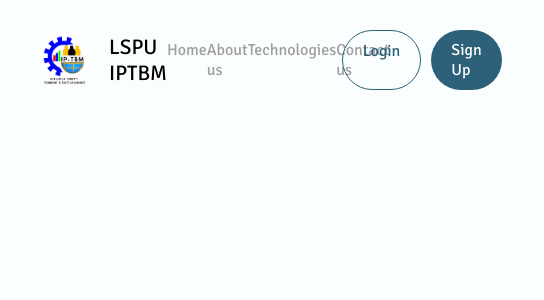
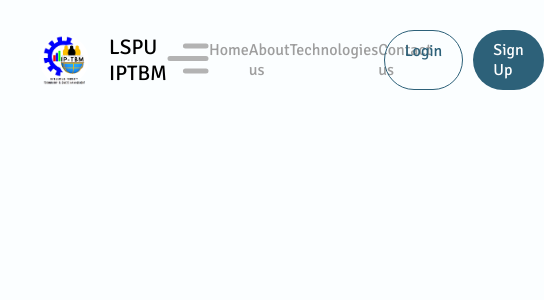
Before and after one commit to progchris00/LSPU-IPTBM-RTMS, a React (Vite) app: page / in a window 390 px wide. Shown: the top 300 px of the page, 544 px wide, since content can reach past the window. Built offline with nearby package versions, Linux system fonts and the light colour scheme.

Commit message:
add hamburger div and image

```diff
--- a/src/components/navbar.jsx
+++ b/src/components/navbar.jsx
@@ -2,6 +2,7 @@ import React, { useState } from "react";
 import { Link } from "react-router-dom";
 
 import Logo from "../assets/images/logo.png";
+import HamMenu from "../assets/images/ham-menu.svg";
 
 function Navbar() {
   return (
@@ -12,6 +13,9 @@ function Navbar() {
           <h1 className="nav-logoname">LSPU IPTBM</h1>
         </div>
         <nav>
+          <div className="menu">
+            <img src={HamMenu} alt="" id="menu-icon" />
+          </div>
           <ul className="nav-menu">
             <li>
               <Link to="/Home">Home</Link>
```
